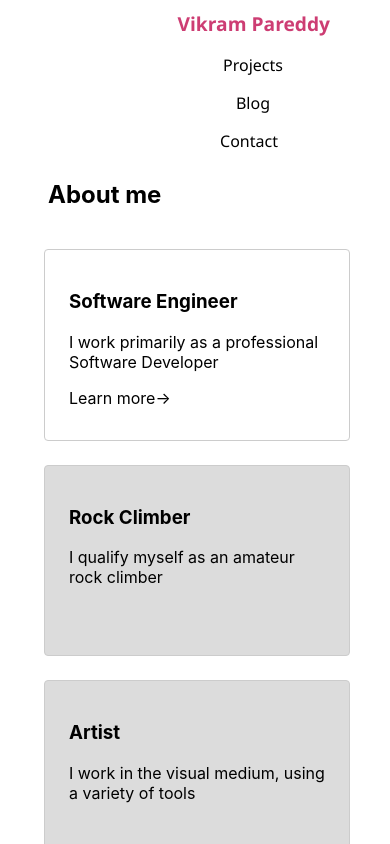
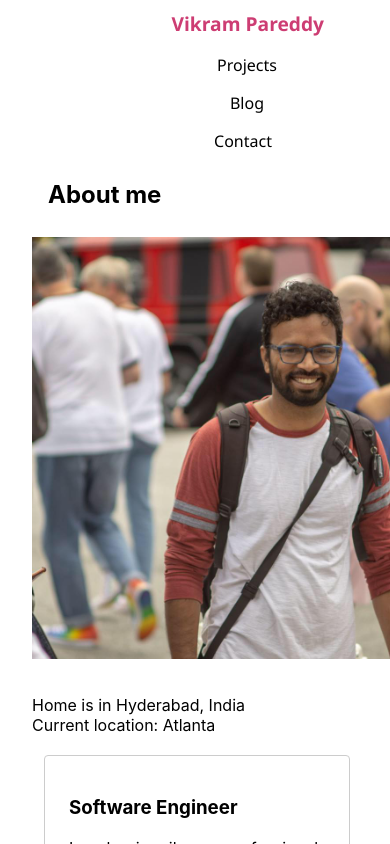
Before and after one commit to vikram-gsu/portfolio, a React (Create React App) app: page / in a window 390 px wide. Shown: the top 844 px of the page. Built offline with nearby package versions, Linux system fonts and the light colour scheme.

Commit message:
Fixed responsiveness issue for profile image on About page

```diff
--- a/src/components/About/About.module.css
+++ b/src/components/About/About.module.css
@@ -36,30 +36,13 @@ img {
 }
 
 
-/* .box {
-  border: 0.1em solid black;
-
-} */
-
-/* .box>span {
-  visibility: hidden;
-  opacity: 0;
-  transition: visibility 0s, opacity 0.5s linear;
-}
-.box:hover>span {
-  visibility: visible;
-  opacity: 1;
-} */
-/* .box:hover>h3{
-  display: none;
-} */
-
 @media all and (max-width:800px) {
 
   .contentGrid {
-    grid-template: 0.1fr 1fr 1fr/1fr 1fr;
+    grid-template: 0.1fr 0.5fr 1fr 1fr/1fr 1fr;
     grid-template-areas:
     "title title"
+    "profileImage profileImage"
     "innerContent innerContent"
     "innerContent innerContent";
   }
@@ -67,6 +50,13 @@ img {
 
 @media all and (max-width:600px) {
 
+  .contentGrid {
+    grid-template: 0.1fr 0.5fr 1fr/1fr;
+    grid-template-areas:
+    "title"
+    "profileImage"
+    "innerContent";
+  }
   .contentGrid .contentData {
     grid-template: 1fr 1fr 1fr 1fr/1fr;
 
--- a/src/components/About/About.tsx
+++ b/src/components/About/About.tsx
@@ -1,7 +1,7 @@
 import * as React from "react";
 import profilePic from "../../assets/profile.jpg";
 import styles from "./About.module.css";
-import LearnMoreBox from '../CommonComponents/LearnMoreBox';
+import LearnMoreBox from "../CommonComponents/LearnMoreBox";
 
 export const About = () => (
   <aside className={styles.contentGrid}>
```
Lines whose indentation alone changed are shown as unchanged.
